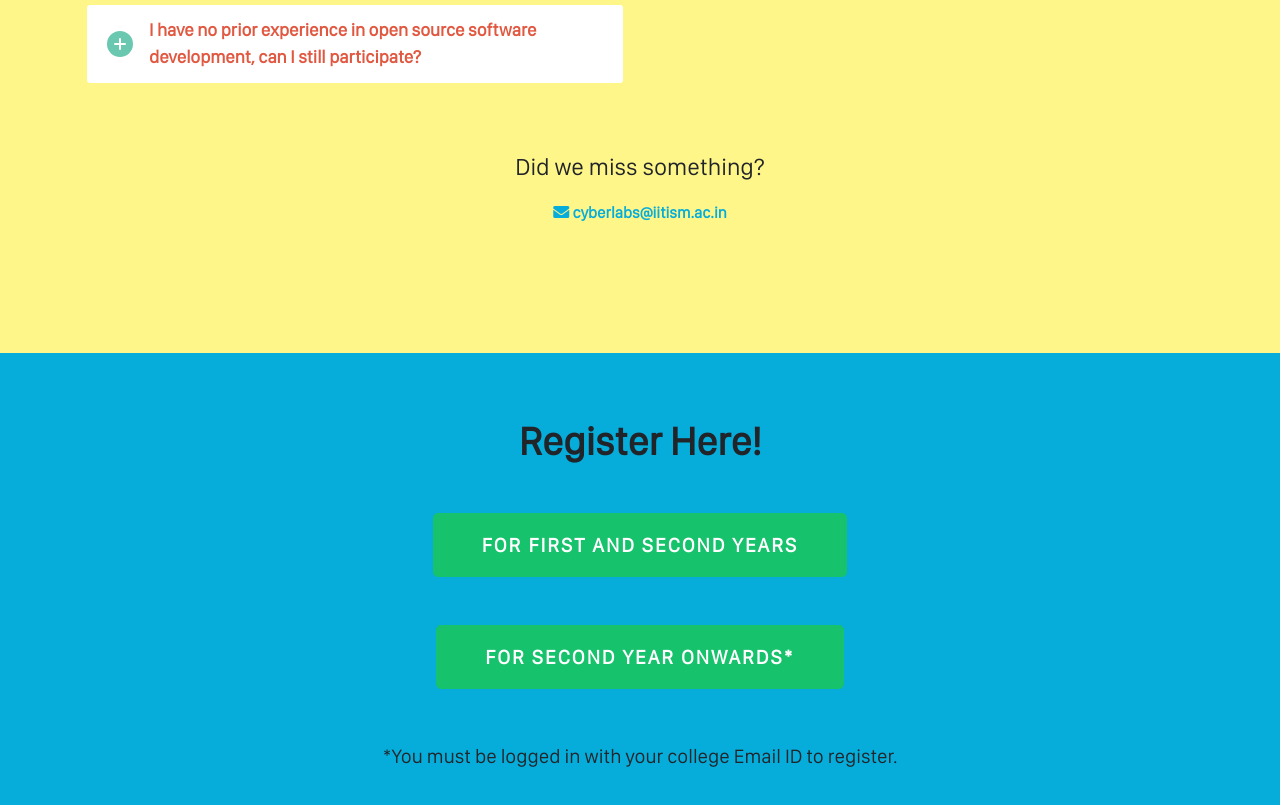
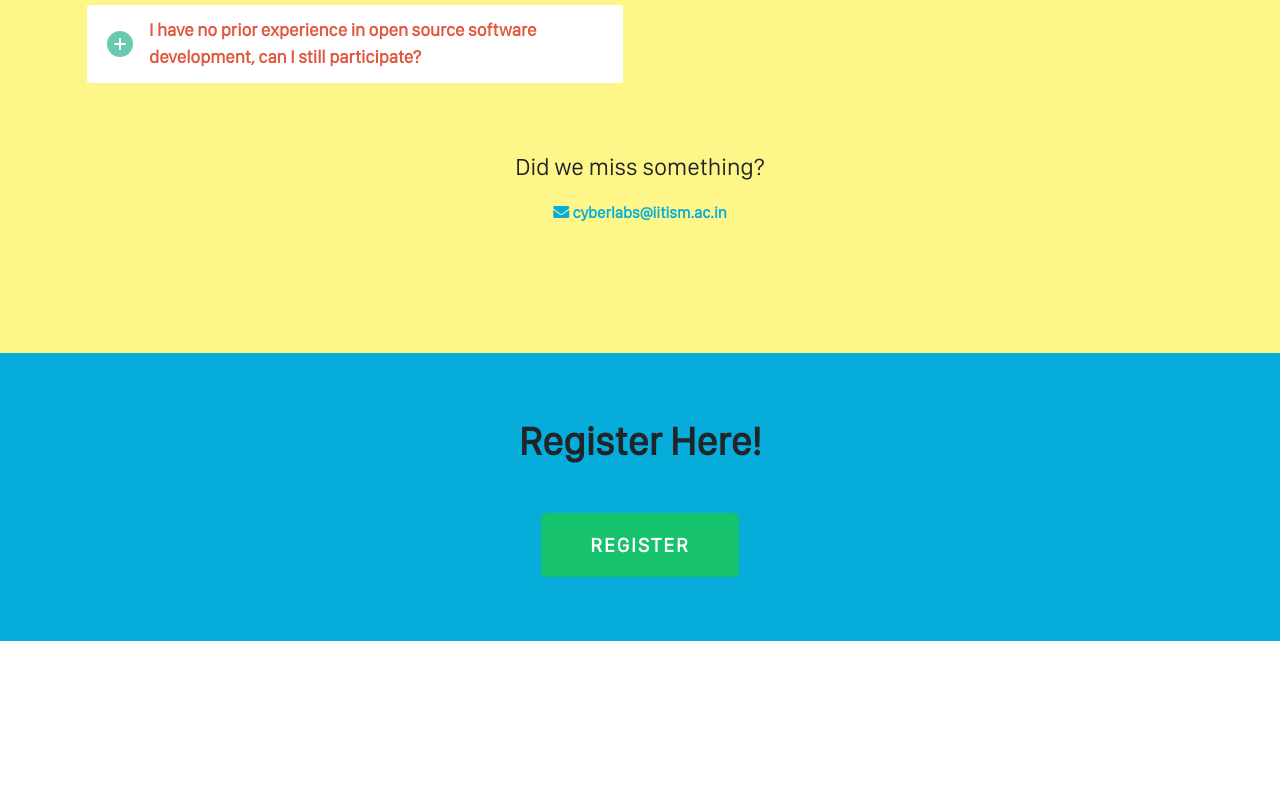
Before and after one commit to Cyber-Labs/winterofcode18, a website: page src/index.html in a window 1280 px wide. Shown: the part 7702-8507 px from the top of the page. After the commit the page ends 8343 px from the top, so only its background shows below. Drawn offline with nearby package versions, Linux system fonts and the light colour scheme; files that its build step writes are made by us from their sources.

Commit message:
add registration form

```diff
--- a/src/index.html
+++ b/src/index.html
@@ -5,13 +5,13 @@
   <meta charset="utf-8">
   <meta http-equiv="X-UA-Compatible" content="IE=edge">
   <meta name="viewport" content="width=device-width, initial-scale=1, shrink-to-fit=no">
-  <title>Winter of Code 2.0 | Dec 5 - Jan 5</title>
+  <title>Winter of Code 2.0 | Dec 10 - Jan 10</title>
 
   <!-- Meta tags -->
-  <meta property="og:title" content="Winter of Code 2.0 | Dec 5 - Jan 5">
+  <meta property="og:title" content="Winter of Code 2.0 | Dec 10 - Jan 10">
   <meta property="og:type" content="website">
-  <meta property="og:url" content="https://winterofcode.cyberlabs.club">
-  <meta property="og:image" content="https://winterofcode.cyberlabs.club/img/fb-ogimage.png" />
+  <meta property="og:url" content="https://woc.cyberlabs.club">
+  <meta property="og:image" content="https://woc.cyberlabs.club/img/fb-ogimage.png" />
   <meta property="og:image:width" content="1200" />
   <meta property="og:image:height" content="630" />
   <meta property="og:description" content="Winter of Code is a month long online programme for students of IIT(ISM) to introduce them to open source software development.">
@@ -637,24 +637,12 @@
         <div class="col-lg-10 mx-auto text-center">
           <h1 class="text">Register Here!</h1>
           <div class="mt-5 mx-auto"></div>
-          <a class="btn btn-primary btn-lg py-3 px-5 apply-btn" href="https://goo.gl/forms/ThmkJjehe01MHoa13" target="_blank"
+          <a class="btn btn-primary btn-lg py-3 px-5 apply-btn" href="https://forms.gle/fGxNbBunadD57kMg6" target="_blank"
             style="display: inline-block;  white-space: initial;">
-            For First and Second Years
-          </a>
-          <div class="mt-5 mx-auto"></div>
-          <a class="btn btn-primary btn-lg py-3 px-5 apply-btn" href="https://goo.gl/forms/eizkNM3qReS9kV3f1" target="_blank"
-            style="display: inline-block;  white-space: initial;">
-            For Second Year Onwards*
-          </a>
+            Register
           </a>
         </div>
       </div>
-    </div>
-    <div class="col-lg-10 mx-auto text-center">
-      <div class="mt-5 mx-auto"></div>
-      <a style="font-size:20px">
-        *You must be logged in with your college Email ID to register.
-      </a>
     </div>
   </section>
 
```
